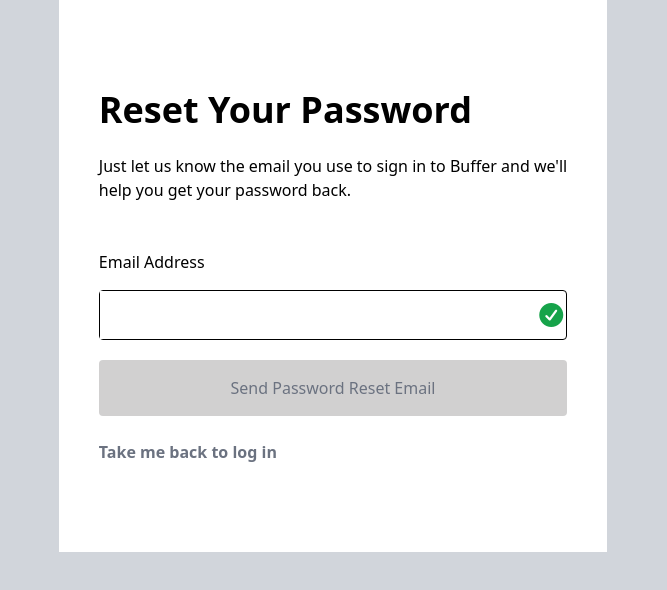
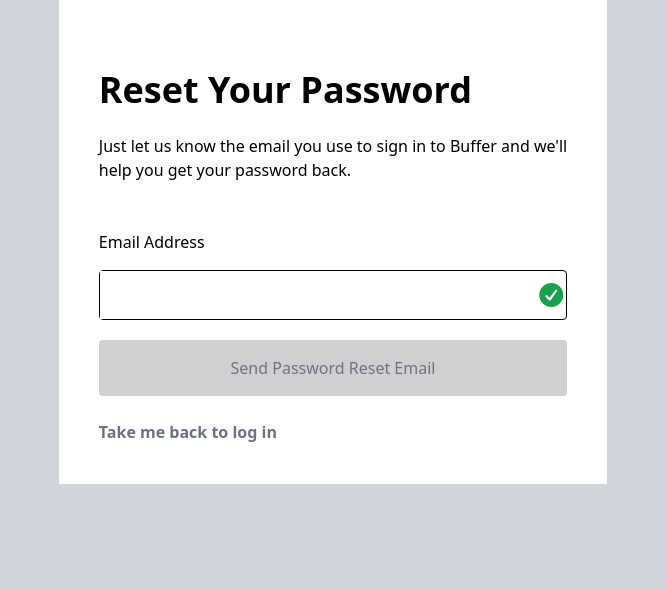
Before and after one commit to Diame21/Victory-project, a website: page index.html in a window 1280 px wide. Shown: the part 180-770 px from the top of the page, without its empty margins (307-974 px from the left). Drawn offline with nearby package versions, Linux system fonts and the light colour scheme.

Commit message:
added few changes

```diff
--- a/index.html
+++ b/index.html
@@ -14,11 +14,11 @@
 <body class="bg-gray-300 w-[100%] flex flex-col overflow-hidden justify-center">
     <h1 class="text-4xl font-extrabold text-green-600 text-center">CAVEAT</h1>
     <p class="text-center font-bold text-green-600">This is a student's project and not an attempt to clone the existing webpage</p>
-    <div class="flex flex-col justify-center bg-white p-10 m-auto mt-3">
+    <div class="flex flex-col justify-center bg-white p-10 m-auto mt-2">
         <div class="brand flex">
             <img src="Buffer logo.png" alt="">
         </div>
-        <h1 class="font-bold mt-28 text-4xl text-black">Reset Your Password</h1><br>
+        <h1 class="font-bold mt-24 text-4xl text-black">Reset Your Password</h1><br>
         <p>Just let us know the email you use to sign in to Buffer and we'll <br>help you get your password back.</p>
         <br><br>
         <label for="email">Email Address</label>
@@ -28,7 +28,6 @@
         </div>
         <a href=""class="text-center text-gray-500 bg-[rgb(209,208,208)] mt-5 rounded" ><button class="p-4">Send Password Reset Email</button></a><br>
         <a href="" class="font-semibold text-gray-500">Take me back to log in</a>
-        <br><br>
     </div>
 
     <script src="https://cdn.jsdelivr.net/npm/flowbite@3.1.2/dist/flowbite.min.js"></script>
```
Also changed, not shown: output.css.
